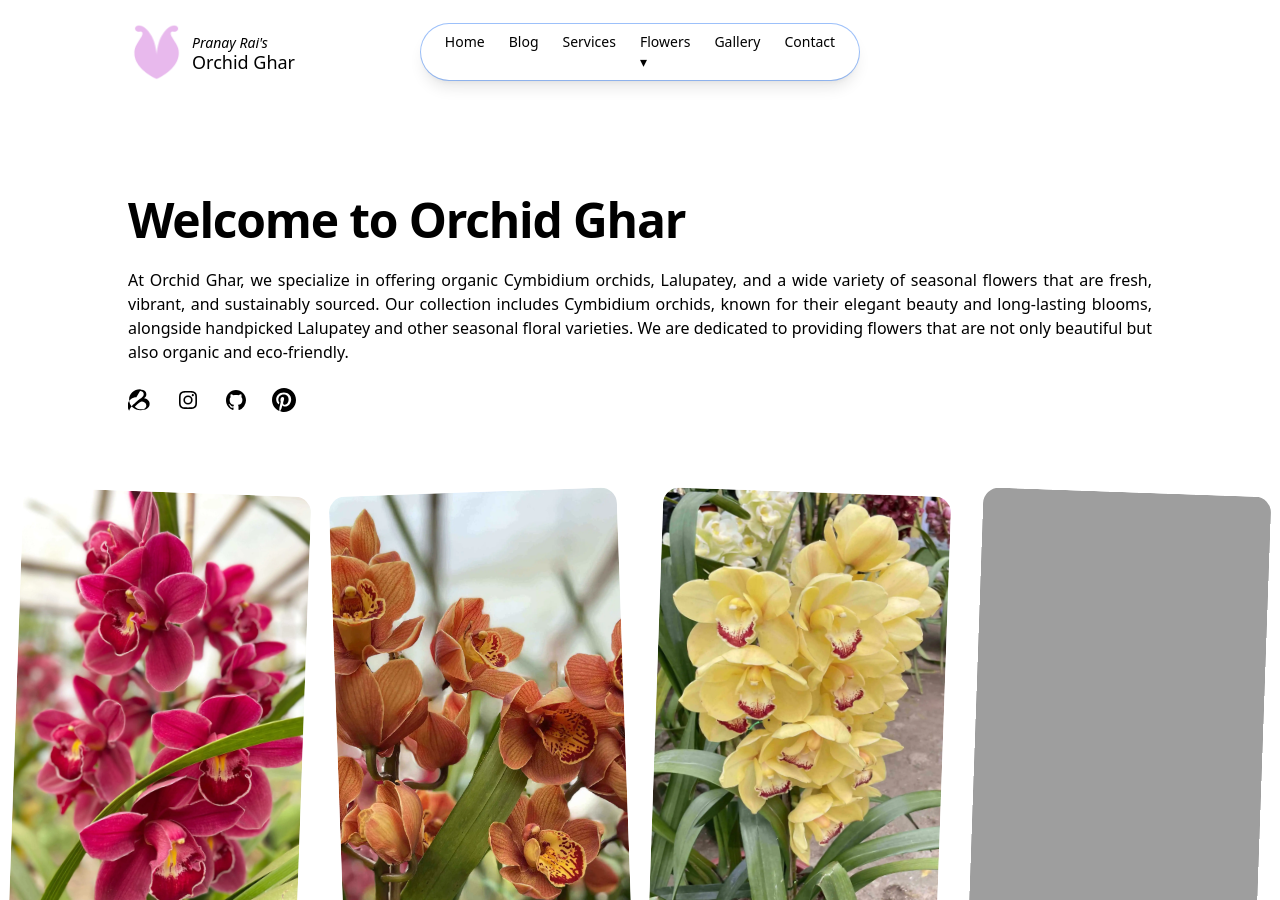
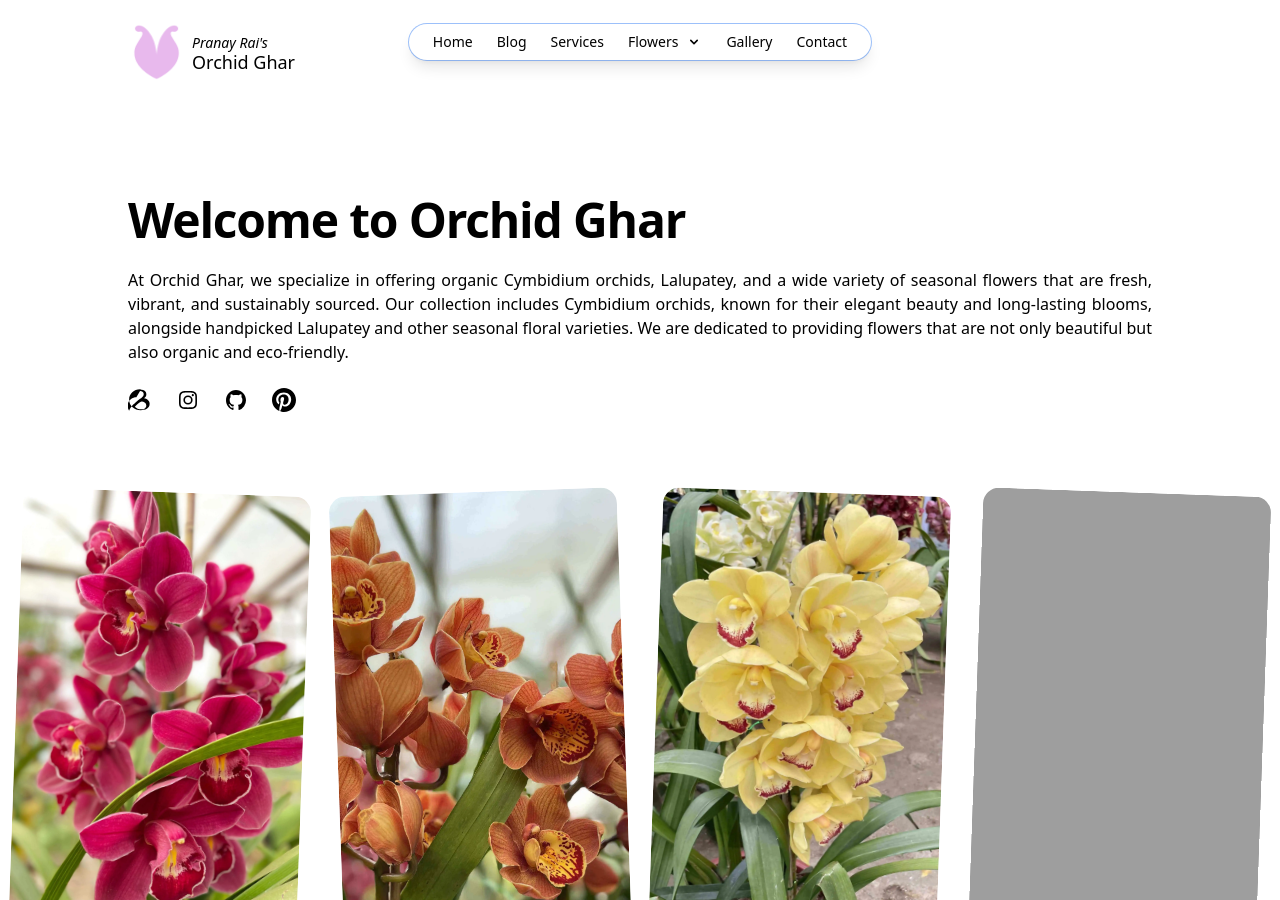
Before and after one commit to OrchidGhar/orchidghar.github.io, a Jekyll site: the page built from index.html, in a window 1280 px wide and 900 px high. Built offline with Jekyll 4.4.1, drawn with Linux system fonts in a browser that asks for light colours; nearby versions of some CDN libraries.

Commit message:
flowers menu and _flowers section added with cymbidium-orchid html added

```diff
--- a/_includes/header.html
+++ b/_includes/header.html
@@ -121,26 +121,28 @@
                       >
                     </li>
                     <!-- Flowers Menu with Dropdown -->
+                 <!-- Dropdown for Flowers -->
     <li class="relative group">
-                    <a
-                      class="relative block px-3 py-2 transition hover:text-teal-500 dark:hover:text-teal-400 cursor-pointer"
-                    >
-                      Flowers ▾
-                    </a>
-                    <ul
-                      class="absolute left-0 mt-2 hidden w-48 bg-white shadow-lg rounded-lg text-zinc-800 group-hover:block"
-                    >
+      <button id="flowersDropdownBtn" class="relative flex items-center px-3 py-2 transition hover:text-teal-500 dark:hover:text-teal-400 focus:outline-none">
+        Flowers
+        <svg class="ml-2 h-4 w-4 transform group-hover:rotate-180 transition-transform" viewBox="0 0 20 20" fill="currentColor">
+          <path fill-rule="evenodd" d="M5.293 7.293a1 1 0 011.414 0L10 10.586l3.293-3.293a1 1 0 111.414 1.414l-4 4a1 1 0 01-1.414 0l-4-4a1 1 0 010-1.414z" clip-rule="evenodd" />
+        </svg>
+      </button>
+
+      <ul id="flowersDropdownMenu" class="absolute left-0 mt-2 w-48 bg-white border rounded-lg shadow-lg hidden group-hover:block">
         <li>
-                        <a class="block px-4 py-2 hover:bg-gray-100" href="{{ site.baseurl }}flower/cymbidium-orchid">Cymbidium Orchid</a>
+          <a href="{{ site.baseurl }}flower/cymbidium-orchid" class="block px-4 py-2 hover:bg-gray-100">Cymbidium Orchid</a>
         </li>
         <li>
-                        <a class="block px-4 py-2 hover:bg-gray-100" href="{{ site.baseurl }}flower/chrysanthemum">Chrysanthemum</a>
+          <a href="{{ site.baseurl }}flower/chrysanthemum" class="block px-4 py-2 hover:bg-gray-100">Chrysanthemum</a>
         </li>
         <li>
-                        <a class="block px-4 py-2 hover:bg-gray-100" href="{{ site.baseurl }}flower/ranunculus">Ranunculus</a>
+          <a href="{{ site.baseurl }}flower/ranunculus" class="block px-4 py-2 hover:bg-gray-100">Ranunculus</a>
         </li>
       </ul>
     </li>
+
                     <li>
                       <a
                         class="relative block px-3 py-2 transition hover:text-teal-500 dark:hover:text-teal-400"
```
Also changed, not shown: _layouts/default.html (+17 -0 lines). Lines whose indentation alone changed are shown as unchanged.
